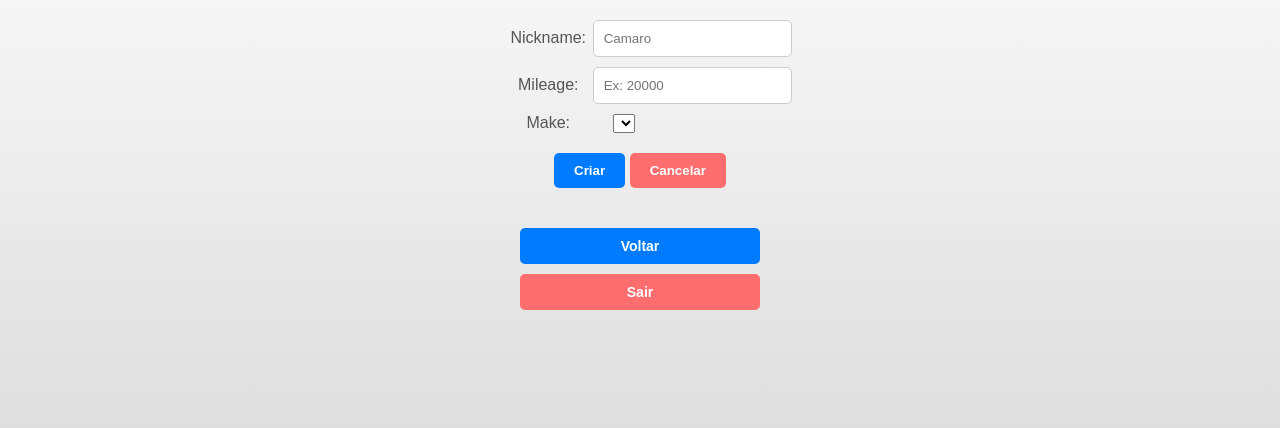
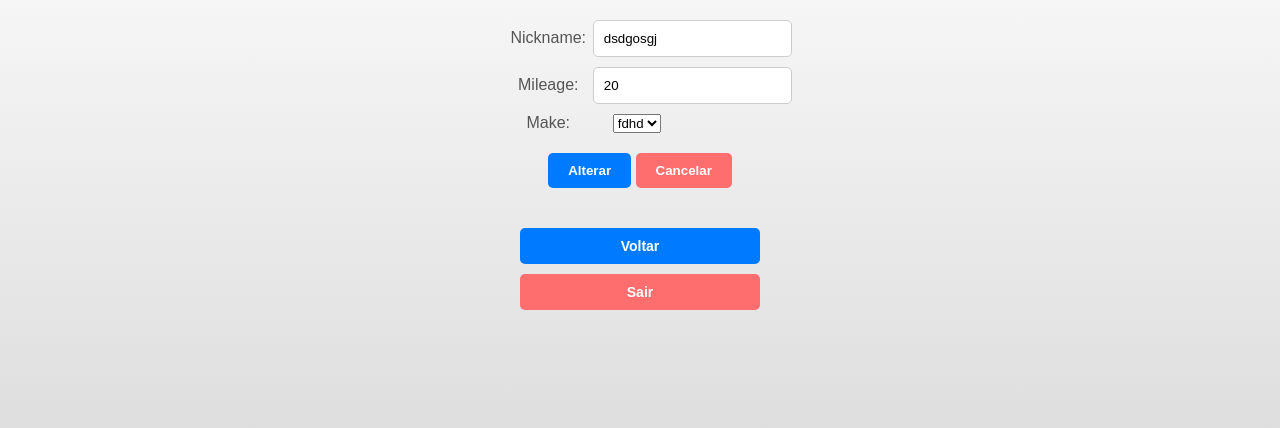
Before and after one commit to paulorosadodev/AutoCRUD, a Django app: page /crud/auto/10/update/ in a window 1280 px wide. Shown: the part 170-598 px from the top of the page. Run offline with Django 5.2, Linux system fonts and the light colour scheme; a user stored in the database is signed in; data comes from the database, SQL or seed files in the repository; both versions use the stored data as it was after the commit; lists and menus that the app fills with data are empty.

Commit message:
alterar button

```diff
--- a/auto/autocrud/models.py
+++ b/auto/autocrud/models.py
@@ -18,7 +18,7 @@ class Auto(models.Model):
     user_specific_id = models.PositiveIntegerField()
 
     def __str__(self):
-        return self.name
+        return self.nickname
 
     def save(self, *args, **kwargs):
         if not self.id:  # Se o registro ainda não foi salvo
--- a/auto/autocrud/templates/autolist.html
+++ b/auto/autocrud/templates/autolist.html
@@ -26,7 +26,7 @@
             <ul style="list-style-type: none; padding: 0; text-align: center;">
                 {% for auto in autos %}
                     <li style="margin-bottom: 10px;">
-                        {{ auto.user_specific_id }}. {{ auto.nickname }} - {{ auto.make }} ({{ auto.mileage }} miles)
+                        {{ forloop.counter }}. {{ auto.nickname }} - {{ auto.make }} ({{ auto.mileage }} miles)
                         <a href="{% url 'autocrud:auto_update' auto.id %}" class="edit"><svg xmlns="http://www.w3.org/2000/svg" width="16" height="16" fill="currentColor" class="bi bi-pencil" viewBox="0 0 16 16">
                             <path d="M12.146.146a.5.5 0 0 1 .708 0l3 3a.5.5 0 0 1 0 .708l-10 10a.5.5 0 0 1-.168.11l-5 2a.5.5 0 0 1-.65-.65l2-5a.5.5 0 0 1 .11-.168zM11.207 2.5 13.5 4.793 14.793 3.5 12.5 1.207zm1.586 3L10.5 3.207 4 9.707V10h.5a.5.5 0 0 1 .5.5v.5h.5a.5.5 0 0 1 .5.5v.5h.293zm-9.761 5.175-.106.106-1.528 3.821 3.821-1.528.106-.106A.5.5 0 0 1 5 12.5V12h-.5a.5.5 0 0 1-.5-.5V11h-.5a.5.5 0 0 1-.468-.325"/>
                         </svg></a>
--- a/auto/autocrud/templates/updateauto.html
+++ b/auto/autocrud/templates/updateauto.html
@@ -3,23 +3,26 @@
 {% block content %}
 
 <div style="margin-top: 20px;">
-    <form action="{% url 'autocrud:auto_create' %}" method="POST" style="display: inline-block; text-align: left;">
+    <form action="{% url 'autocrud:auto_update' auto.id %}" method="POST" style="display: inline-block; text-align: left;">
         {% csrf_token %}
         <label for="name" style="display: inline-block;">Nickname:</label>
-        <input type="text" name="name" placeholder="Camaro" value="{{ auto.name }}" required style="display: inline-block; margin-bottom: 10px;">
+        <input type="text" name="name" placeholder="Camaro" value="{{ auto.nickname }}" required style="display: inline-block; margin-bottom: 10px;">
         <br>
         <label for="mileage" style="display: inline-block;">Mileage:</label>
-        <input type="number" name="mileage" placeholder="Ex: 20000" required style="display: inline-block; margin-bottom: 10px">
+        <input type="number" name="mileage" placeholder="Ex: 20000" value="{{ auto.mileage }}" required style="display: inline-block; margin-bottom: 10px">
         <br>
         <label for="make" style="display: inline-block;">Make:</label>
         <select name="make" style="display: inline-block;" required>
+            <option value="{{auto.make_id}}">{{ auto.make.name }}</option>
             {% for make in makes %}
+                {% if make.id != auto.make_id %}
                 <option value="{{ make.id }}">{{ make.name }}</option>
+                {% endif %}
             {% endfor %}
         </select>
         <br>
         <div style="padding: 10px; text-align: center;">
-            <input type="submit" value="Criar" class="input">
+            <input type="submit" value="Alterar" class="input">
             <input type="button" value="Cancelar" class="closeAuto">
             <input type="hidden" name="auto">
         </div>
--- a/auto/autocrud/views.py
+++ b/auto/autocrud/views.py
@@ -97,14 +97,21 @@ def auto_update(request, autoid):
         makeCount = Make.objects.filter(user_id=user_id).count()
         return render(request, 'updateauto.html', {'auto': auto, 'makes': makes, 'makeCount': makeCount })
     else:
-        return HttpResponse('Update')
+        auto = Auto.objects.get(id=autoid)
+        auto.nickname = request.POST.get('name')
+        auto.mileage = request.POST.get('mileage')
+        auto.make_id = request.POST.get('make')
+        auto.save()
+        return redirect('autocrud:autos')
 
 @login_required(login_url='/crud/login/')
 def auto_delete(request, autoid): #ALTERAR O REQUEST METHOD PARA POST
-    auto = get_object_or_404(Auto, id=autoid)
-    autoVerifica = Auto.objects.filter(id=autoid, user_id=request.user.id)
-    if auto == autoVerifica:
-        auto.delete()
+    #auto = get_object_or_404(Auto, id=autoid)
+    auto = Auto.objects.get(id=autoid)
+    print(auto)
+    # autoVerifica = Auto.objects.get(id=autoid, user_id=request.user.id)
+    # print(autoVerifica.nickname)
+    # if auto == autoVerifica:
     return redirect('autocrud:autos')
 
 @login_required(login_url='/crud/login/')
```
Also changed, not shown: auto/db.sqlite3.
